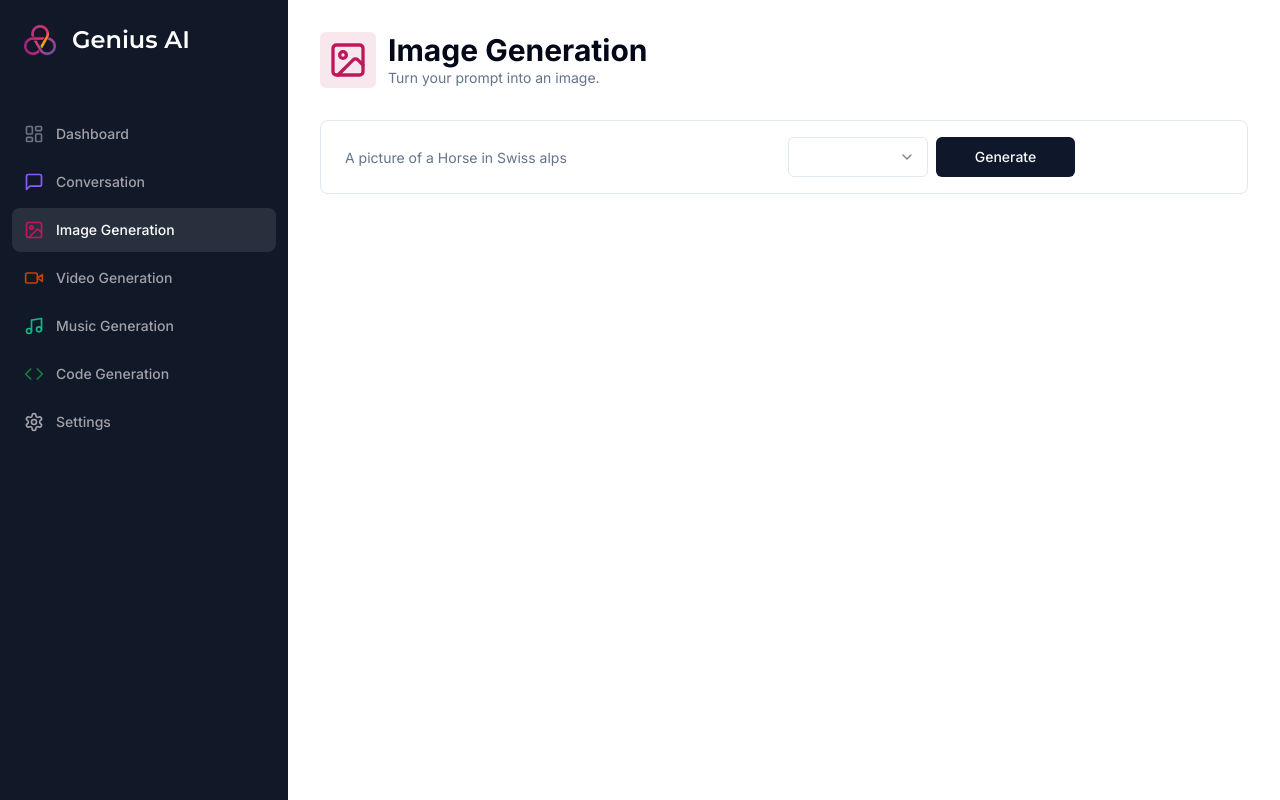
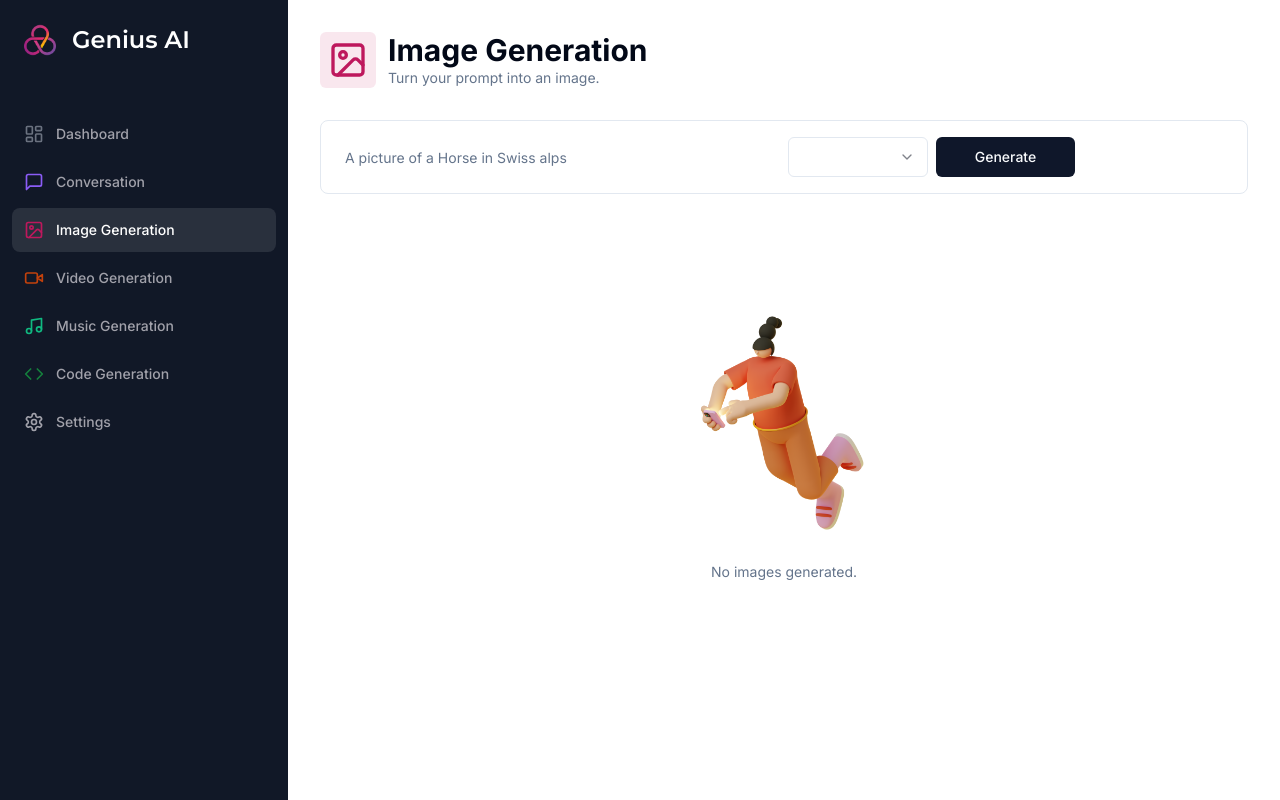
Before and after one commit to Zaid-maker/genius-ai, a Next.js app: page /image in a window 1280 px wide. Built offline with nearby package versions, Linux system fonts and the light colour scheme.

Commit message:
🔀 refactor(page.tsx): import Empty component from "@/components/ui/empty" to improve code organization and reusability ✨ feat(page.tsx): add empty state message when no images are generated to provide better user feedback

```diff
--- a/app/(dashboard)/(routes)/image/page.tsx
+++ b/app/(dashboard)/(routes)/image/page.tsx
@@ -21,9 +21,11 @@ import { useForm } from "react-hook-form";
 import { toast } from "react-hot-toast";
 import * as z from "zod";
 import { amountOptions, formSchema } from "./constants";
+import { Empty } from "@/components/ui/empty";
 
 const PhotoPage = () => {
   const router = useRouter();
+  const [images, setImages] = useState<string[]>([]);
   const proModal = useProModal();
 
   const form = useForm<z.infer<typeof formSchema>>({
@@ -125,6 +127,9 @@ const PhotoPage = () => {
             <Loader />
           </div>
         )}
+        {images.length === 0 && !isLoading && (
+          <Empty label="No images generated." />
+        )}
       </div>
     </div>
   );
```
